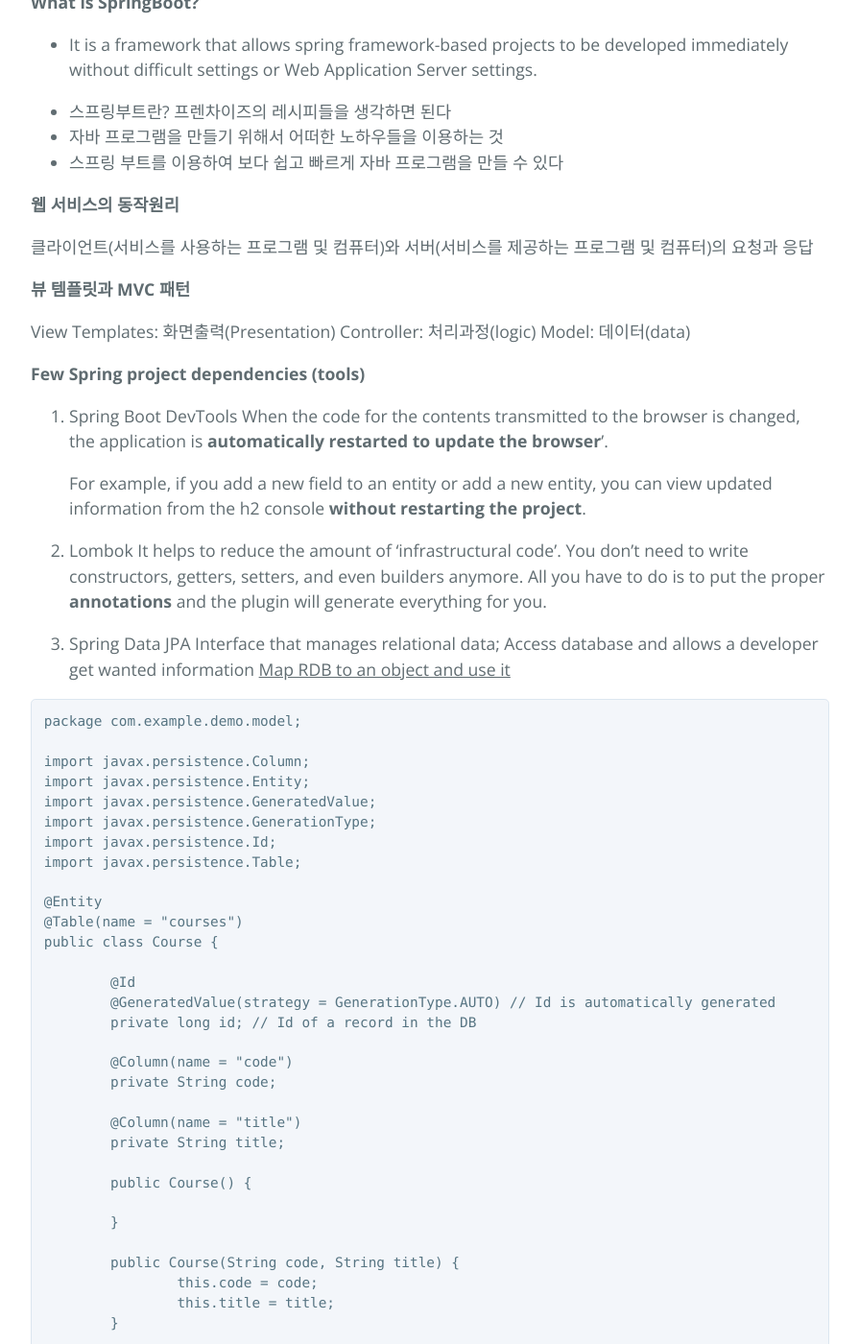
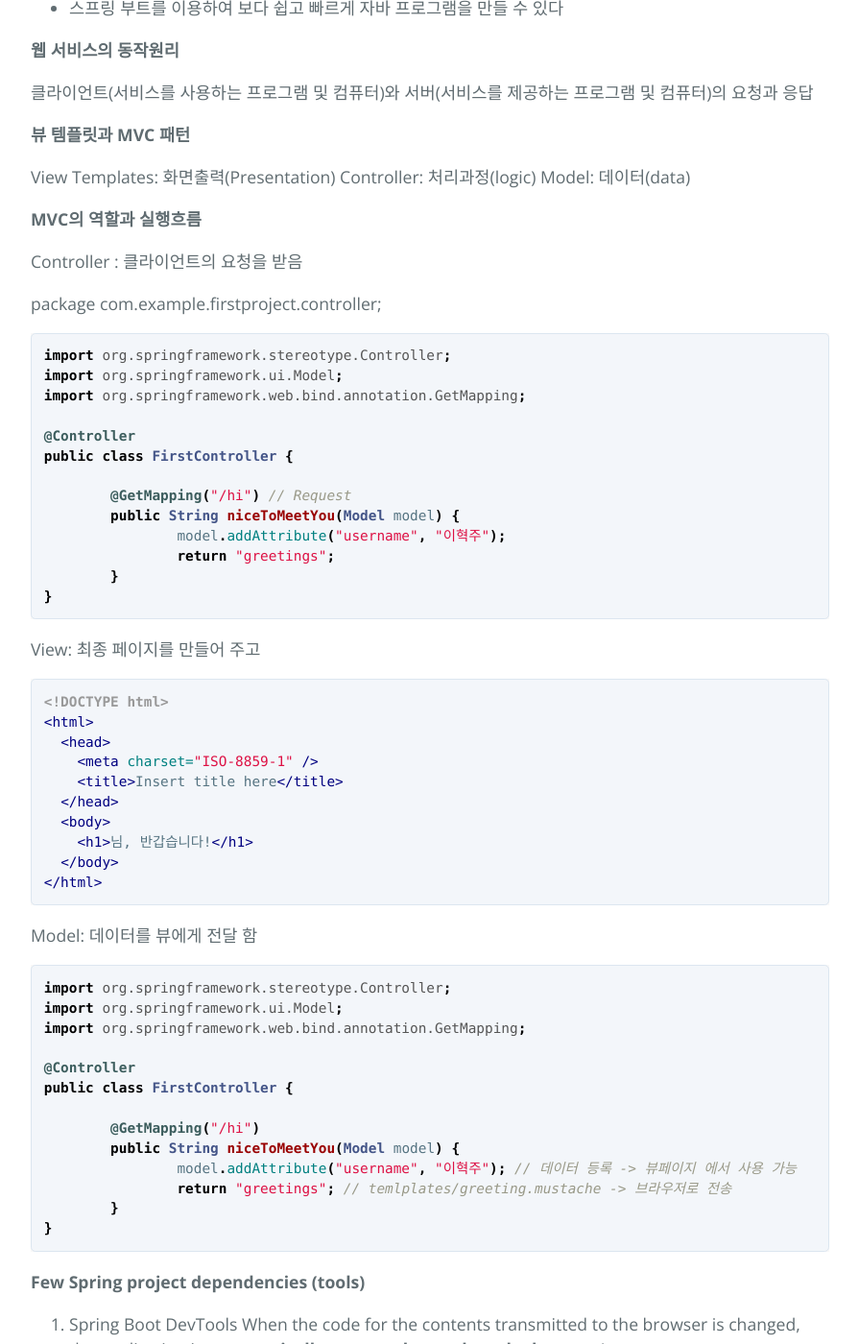
Before and after one commit to Hyukjoo-Lee/Hyukjoo-Lee.github.io_previous, a Jekyll site: the page built from _posts/2022-01-19-Software Engineering_SpringBoot&Vue.js.markdown, in a window 1280 px wide and 1400 px high, scrolled down 590 px. Shown: the whole window at 96% size, without its empty margins (192-1087 px from the left). Built offline with Jekyll 4.4.1, drawn with Linux system fonts in a browser that asks for light colours; our own code applies the rules of GitHub Pages for plain Markdown files; some of the changed text lies outside the part shown.

Commit message:
refactoring

````diff
--- a/_posts/2022-01-18-Process Model.markdown
+++ b/_posts/2022-01-18-Software Engineering_Process Model.markdown
@@ -2,7 +2,7 @@
 layout: default
 title: "Process Model"
 date: 2022-01-18 16:00:00
-categories: Software engeering
+categories: Software Engineering
 ---
 
 ### Process Flow
--- a/_posts/2022-01-18-What is Agile.markdown
+++ b/_posts/2022-01-18-Software Engineering_What is Agile.markdown
@@ -1,8 +1,8 @@
 ---
 layout: default
-title: "Software engeering: What is Agile?"
+title: "Agile"
 date: 2022-01-18 13:50:00
-categories: Software engeering
+categories: Software Engineering
 ---
 
 ### What is Agility?
--- a/_posts/2022-01-19-SpringBoot&Vue.js.markdown
+++ b/_posts/2022-01-19-Software Engineering_SpringBoot&Vue.js.markdown
@@ -17,6 +22,61 @@
 View Templates: 화면출력(Presentation)
 Controller: 처리과정(logic)
 Model: 데이터(data)
+
+**MVC의 역할과 실행흐름**
+
+Controller : 클라이언트의 요청을 받음
+
+package com.example.firstproject.controller;
+
+```java
+import org.springframework.stereotype.Controller;
+import org.springframework.ui.Model;
+import org.springframework.web.bind.annotation.GetMapping;
+
+@Controller
+public class FirstController {
+
+	@GetMapping("/hi") // Request
+	public String niceToMeetYou(Model model) {
+		model.addAttribute("username", "이혁주");
+		return "greetings";
+	}
+}
+```
+
+View: 최종 페이지를 만들어 주고
+
+```html
+<!DOCTYPE html>
+<html>
+  <head>
+    <meta charset="ISO-8859-1" />
+    <title>Insert title here</title>
+  </head>
+  <body>
+    <h1>{{username}}님, 반갑습니다!</h1>
+  </body>
+</html>
+```
+
+Model: 데이터를 뷰에게 전달 함
+
+```java
+import org.springframework.stereotype.Controller;
+import org.springframework.ui.Model;
+import org.springframework.web.bind.annotation.GetMapping;
+
+@Controller
+public class FirstController {
+
+	@GetMapping("/hi")
+	public String niceToMeetYou(Model model) {
+		model.addAttribute("username", "이혁주"); // 데이터 등록 -> 뷰페이지 에서 사용 가능
+		return "greetings"; // temlplates/greeting.mustache -> 브라우저로 전송
+	}
+}
+```
 
 **Few Spring project dependencies (tools)**
 
--- /dev/null
+++ b/_posts/2022-01-21-Android Studio_Intent.markdown
@@ -0,0 +1,6 @@
+---
+layout: default
+title: "Explicit Intent & Implicit Intent"
+date: 2022-01-21 17:00:00
+categories: Android Studio
+---
````
Also changed, not shown: other parts of _posts/2022-01-19-Software Engineering_SpringBoot&Vue.js.markdown (+7 -2 lines).
